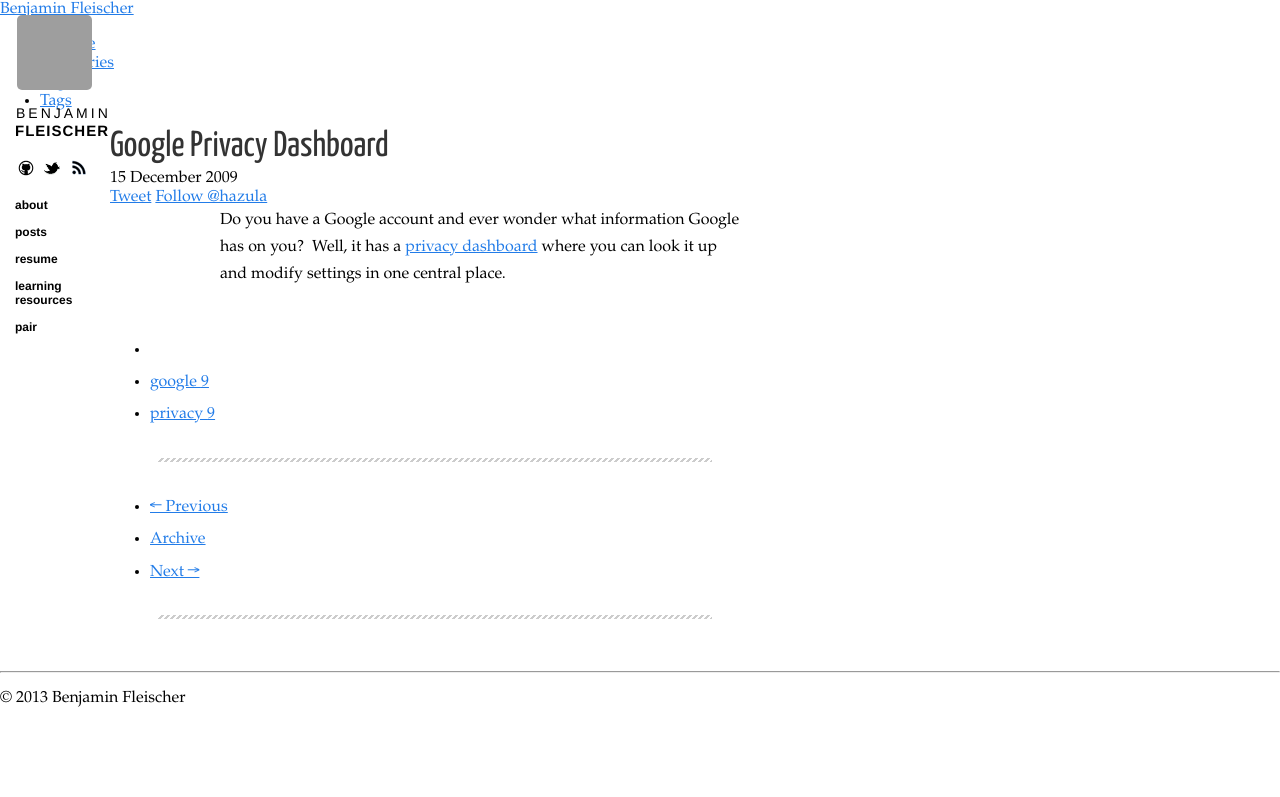
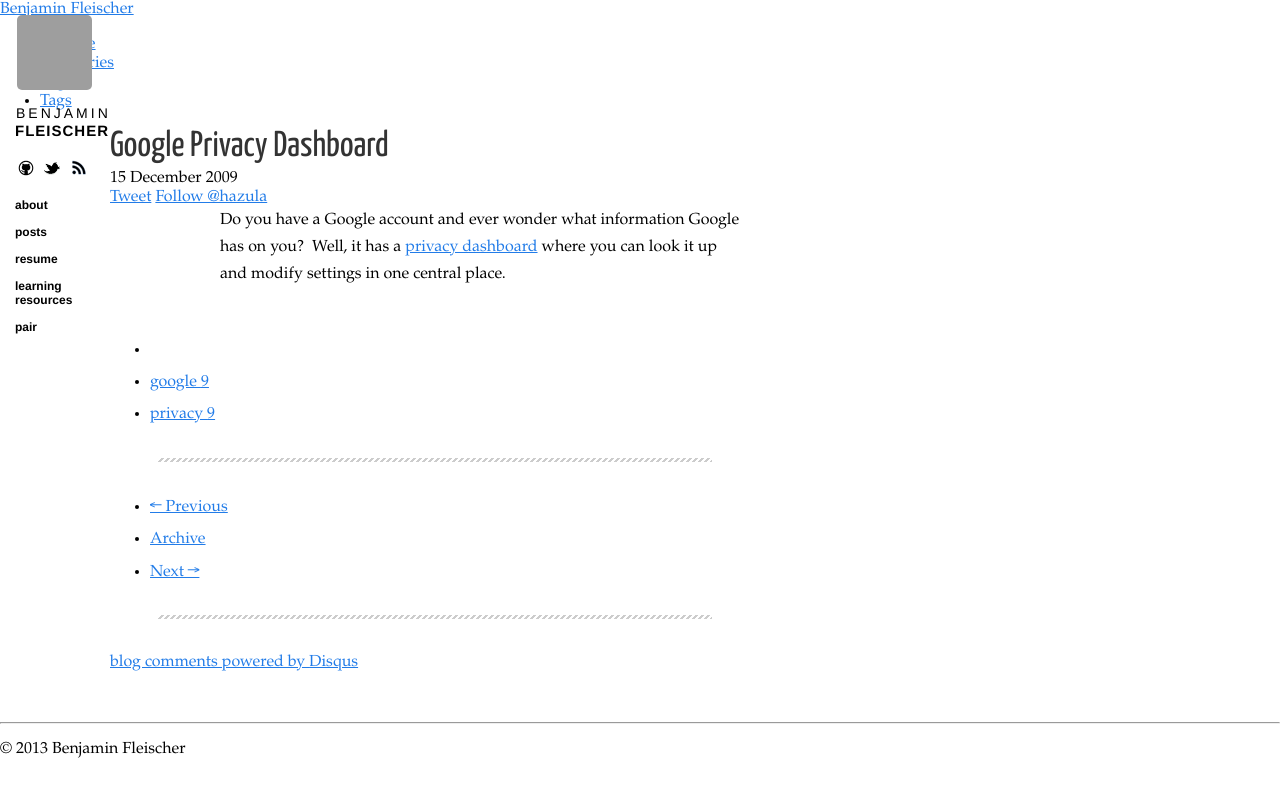
Before and after one commit to bf4/bf4.github.com, a Jekyll site: the page built from _posts/2009-12-15-google-privacy-dashboard.markdown, in a window 1280 px wide. Shown: the top 797 px of the page. Built offline with Jekyll 4.4.1, drawn with Linux system fonts in a browser that asks for light colours; nearby versions of some CDN libraries; Markdown is read by kramdown in place of the engine named in the settings; comment, search, counter and statistics services are not loaded; grey boxes are pictures that could not be loaded.

Commit message:
BF active disqus

```diff
--- a/_config.yml
+++ b/_config.yml
@@ -90,9 +90,9 @@
   # Set 'provider' to false to turn commenting off globally.
   #
   comments :
-    provider : false
+    provider : disqus
     disqus :
-      short_name : jekyllbootstrap
+      short_name : benjaminfleischer
     livefyre :
       site_id : 123
     intensedebate :
```
